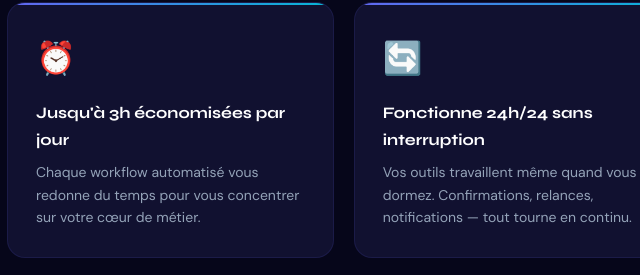
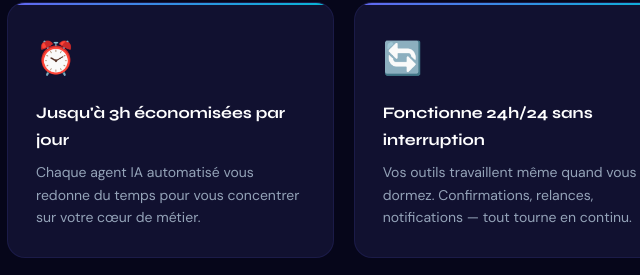
Before and after one commit to Damdhs/leboostdigital, a plain HTML site: page services/automatisation-ia.html in a window 1280 px wide. Shown: the part 1112-1387 px from the top of the page, 123-763 px from the left. Drawn offline with Linux system fonts and the light colour scheme.

Commit message:
Update automatisation-ia.html

```diff
--- a/services/automatisation-ia.html
+++ b/services/automatisation-ia.html
@@ -226,7 +226,7 @@ footer{border-top:1px solid rgba(99,102,241,.1);padding:32px 40px;display:flex;a
     <div class="point-card">
       <span class="point-ico">⏰</span>
       <div class="point-title">Jusqu'à 3h économisées par jour</div>
-      <div class="point-desc">Chaque workflow automatisé vous redonne du temps pour vous concentrer sur votre cœur de métier.</div>
+      <div class="point-desc">Chaque agent IA automatisé vous redonne du temps pour vous concentrer sur votre cœur de métier.</div>
     </div><div class="point-card">
       <span class="point-ico">🔄</span>
       <div class="point-title">Fonctionne 24h/24 sans interruption</div>
```
